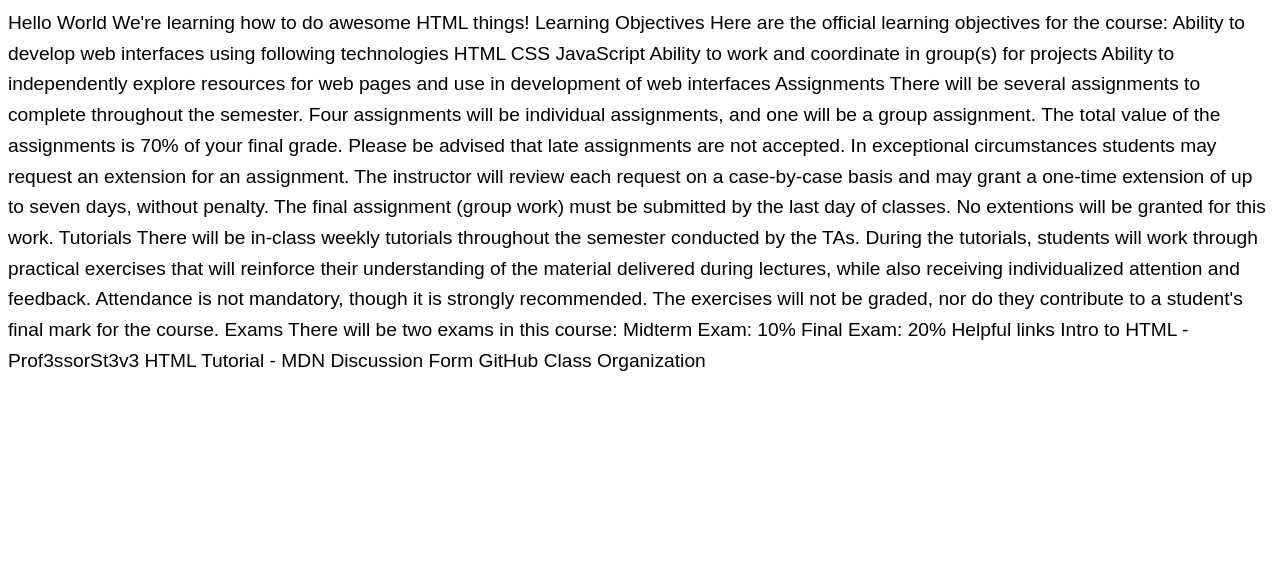
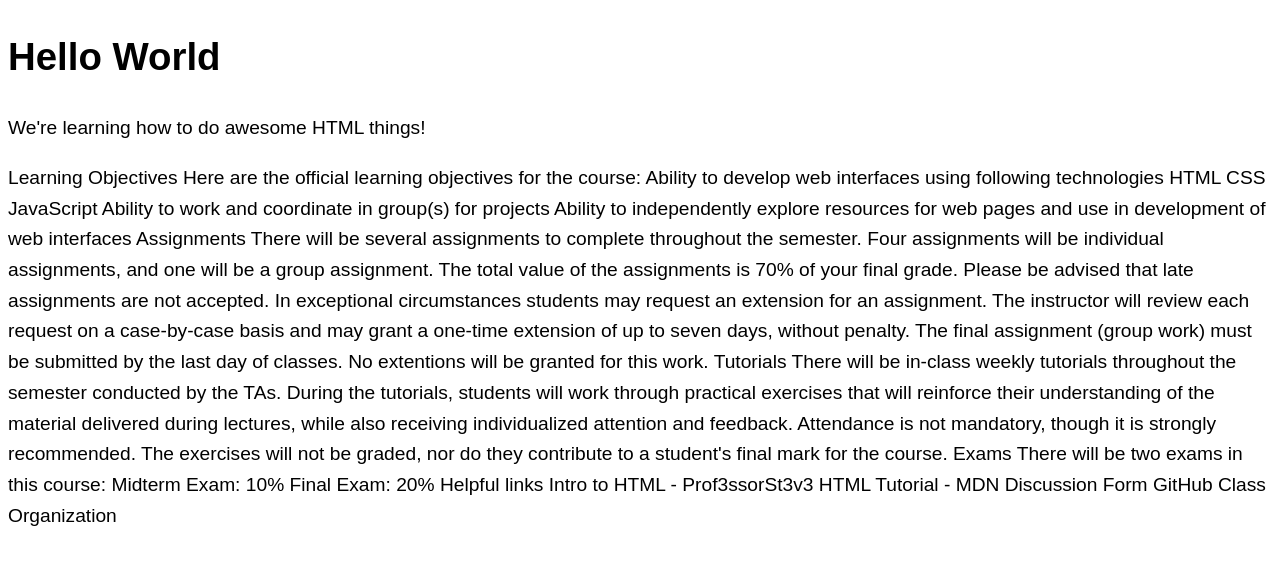
Before and after one commit to irm1005-itec1005-fall-2023/tutorial-exercise-01-neilmispelaar, a plain HTML site: page index.html in a window 1280 px wide. Drawn offline with Linux system fonts and the light colour scheme.

Commit message:
Added an h1, and added a p tag

```diff
--- a/index.html
+++ b/index.html
@@ -28,11 +28,11 @@
     <!-- You may remove the extra comments when you finish -->
 
     <!-- h1 -->
-    Hello World
+    <h1>Hello World</h1>
 
     <!-- p -->
     <!-- abbr around the word HTML -->
-    We're learning how to do awesome HTML things!
+    <p>We're learning how to do awesome <abbr>HTML</abbr> things!</p>
 
     <!-- h2 -->
     Learning Objectives
```
